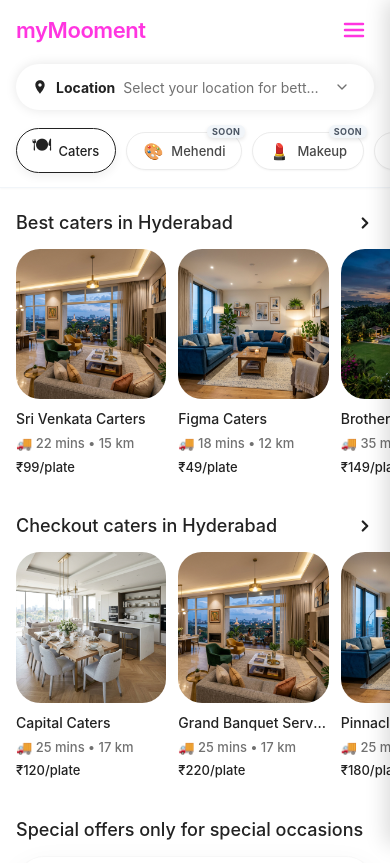
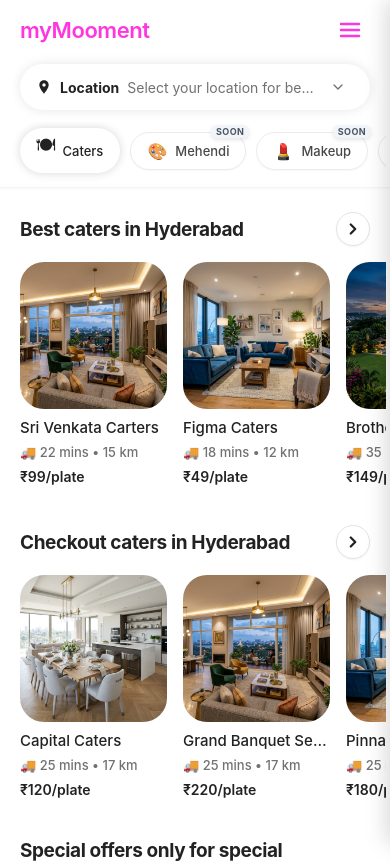
Before and after one commit to Abhar21/myTestCust, a React (Vite) app: page / in a window 390 px wide. Shown: the top 863 px of the page. Built offline with nearby package versions, Linux system fonts and the light colour scheme.

Commit message:
design: remove border and add 4-sided shadow to active tab on responsive view

```diff
--- a/src/App.css
+++ b/src/App.css
@@ -784,28 +784,39 @@
 .listings-title-row {
   display: flex;
   align-items: center;
-  gap: 8px;
+  justify-content: space-between;
+  width: 100%;
   cursor: pointer;
 }
 
 .listings-title-row h2 {
-  font-size: 18px;
-  font-weight: 500;
+  font-size: 19px;
+  font-weight: 700;
   color: #222222;
   margin: 0;
+  font-family: 'Outfit', -apple-system, BlinkMacSystemFont, sans-serif;
+  letter-spacing: -0.4px;
 }
 
 .title-chevron {
   display: inline-flex;
   align-items: center;
   justify-content: center;
-  margin-left: 6px;
+  width: 32px;
+  height: 32px;
+  border-radius: 50%;
+  background: #ffffff;
+  border: 1px solid #e3e3e3;
   color: #222222;
-  transition: transform 0.2s ease;
+  transition: all 0.2s ease;
+  margin-left: 0;
+  box-shadow: 0 1px 2px rgba(0, 0, 0, 0.05);
 }
 
 .listings-title-row:hover .title-chevron {
-  transform: translateX(4px);
+  background: #f7f7f7;
+  border-color: #222222;
+  transform: scale(1.05);
 }
 
 .listings-nav-arrows {
@@ -836,7 +847,7 @@
 
 .listings-scroll-row {
   display: flex;
-  gap: 12px;
+  gap: 16px;
   overflow-x: auto;
   scroll-behavior: smooth;
   padding-bottom: 12px;
@@ -854,8 +865,8 @@
 }
 
 .home-card {
-  flex: 0 0 calc((100% - 60px) / 6);
-  min-width: 160px;
+  flex: 0 0 calc((100% - 48px) / 4);
+  min-width: 200px;
   display: flex;
   flex-direction: column;
   cursor: pointer;
@@ -922,7 +933,7 @@
 }
 
 .card-info {
-  margin-top: 12px;
+  margin-top: 10px;
 }
 
 .card-title-row {
@@ -933,8 +944,7 @@
 }
 
 .card-title {
-  font-size: 14px;
-  /* reduced for 180px cards */
+  font-size: 15px;
   font-weight: 600;
   color: #222222;
   white-space: nowrap;
@@ -944,9 +954,8 @@
 }
 
 .card-details-row {
-  margin-top: 6px;
-  font-size: 13px;
-  /* reduced for 180px cards */
+  margin-top: 4px;
+  font-size: 14px;
   color: #717171;
   font-weight: 500;
   display: flex;
@@ -1068,7 +1077,8 @@
 
 .card-active-price {
   color: #222222;
-  font-weight: 500;
+  font-weight: 600;
+  font-size: 14px;
 }
 
 .search-card .card-active-price {
@@ -3605,7 +3615,8 @@ input.always-show-spin[type=number]::-webkit-outer-spin-button {
   }
 
   .tab-item.active {
-    border: 1px solid #222222;
+    border: none !important;
+    box-shadow: 0 0 10px rgba(0, 0, 0, 0.16) !important;
     color: #222222 !important;
   }
 
--- a/src/responsive.css
+++ b/src/responsive.css
@@ -4,7 +4,7 @@
 
   /* Header Container */
   .airbnb-header-container {
-    padding: 10px 16px 4px 16px !important;
+    padding: 10px 20px 4px 20px !important;
     gap: 0 !important;
     background: #ffffff !important;
   }
@@ -16,7 +16,7 @@
 
   /* Listings & Filters container */
   .listings-container {
-    padding: 0 16px !important;
+    padding: 0 20px !important;
     margin: 24px 0 60px 0 !important;
   }
 
@@ -163,9 +163,9 @@
 
   .tab-item.active {
     color: #222222 !important;
-    border-color: #222222 !important;
+    border-color: transparent !important;
     background: #ffffff !important;
-    box-shadow: 0 4px 10px rgba(0, 0, 0, 0.06) !important;
+    box-shadow: 0 0 10px rgba(0, 0, 0, 0.16) !important;
   }
 
   /* Adjust badge positioning inside horizontal pills */
@@ -261,11 +261,14 @@
     display: none !important;
   }
 
-  /* Make horizontal scroll rows match the exact search bar margins */
   .listings-scroll-row {
-    margin: 0 !important;
-    padding: 0 !important;
-    width: 100% !important;
+    margin-left: -20px !important;
+    margin-right: -20px !important;
+    padding-left: 20px !important;
+    padding-right: 20px !important;
+    padding-bottom: 12px !important;
+    width: auto !important;
+    overflow-x: auto !important;
   }
 
   /* Promo card & home card mobile width override to fit exactly 2 cards matching margins */
```
